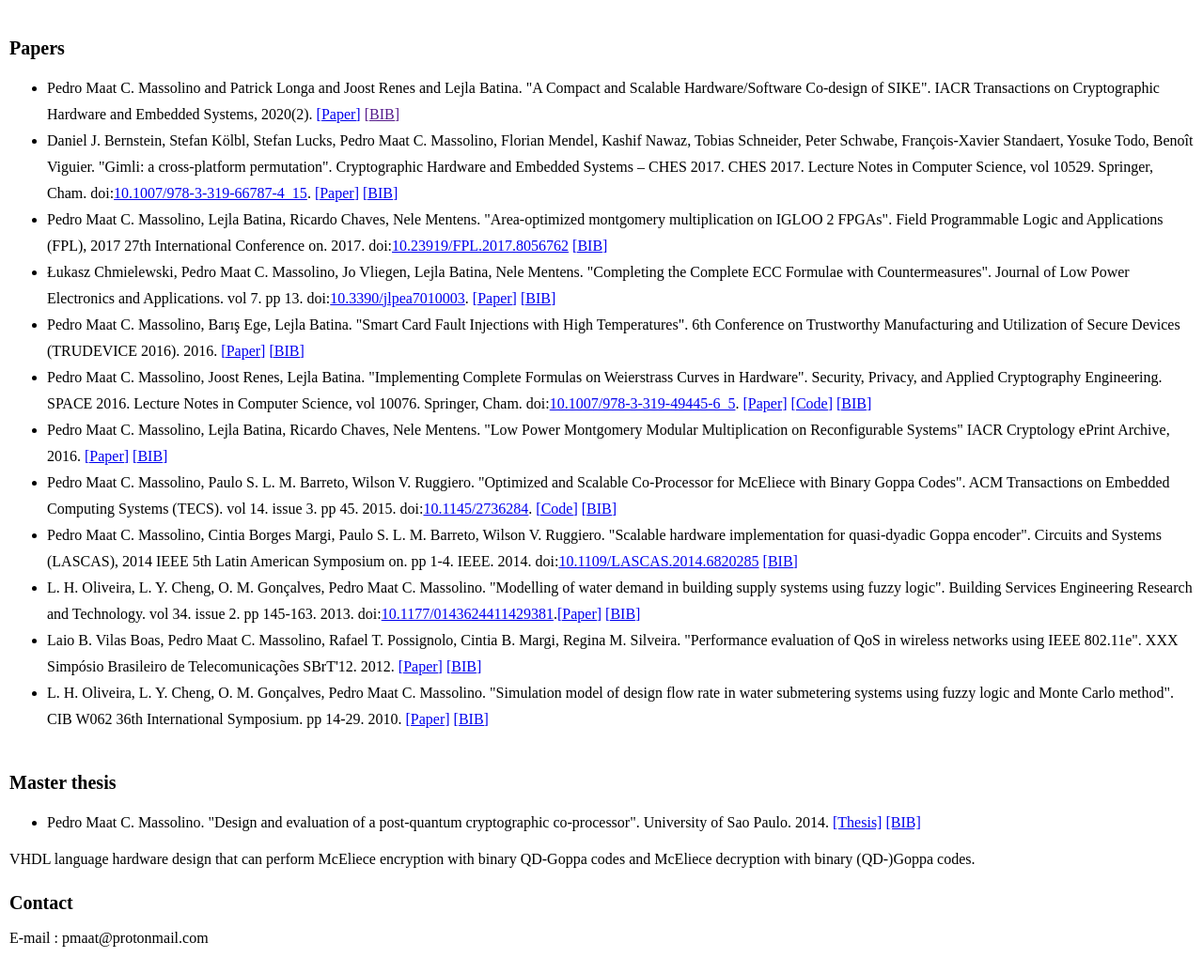
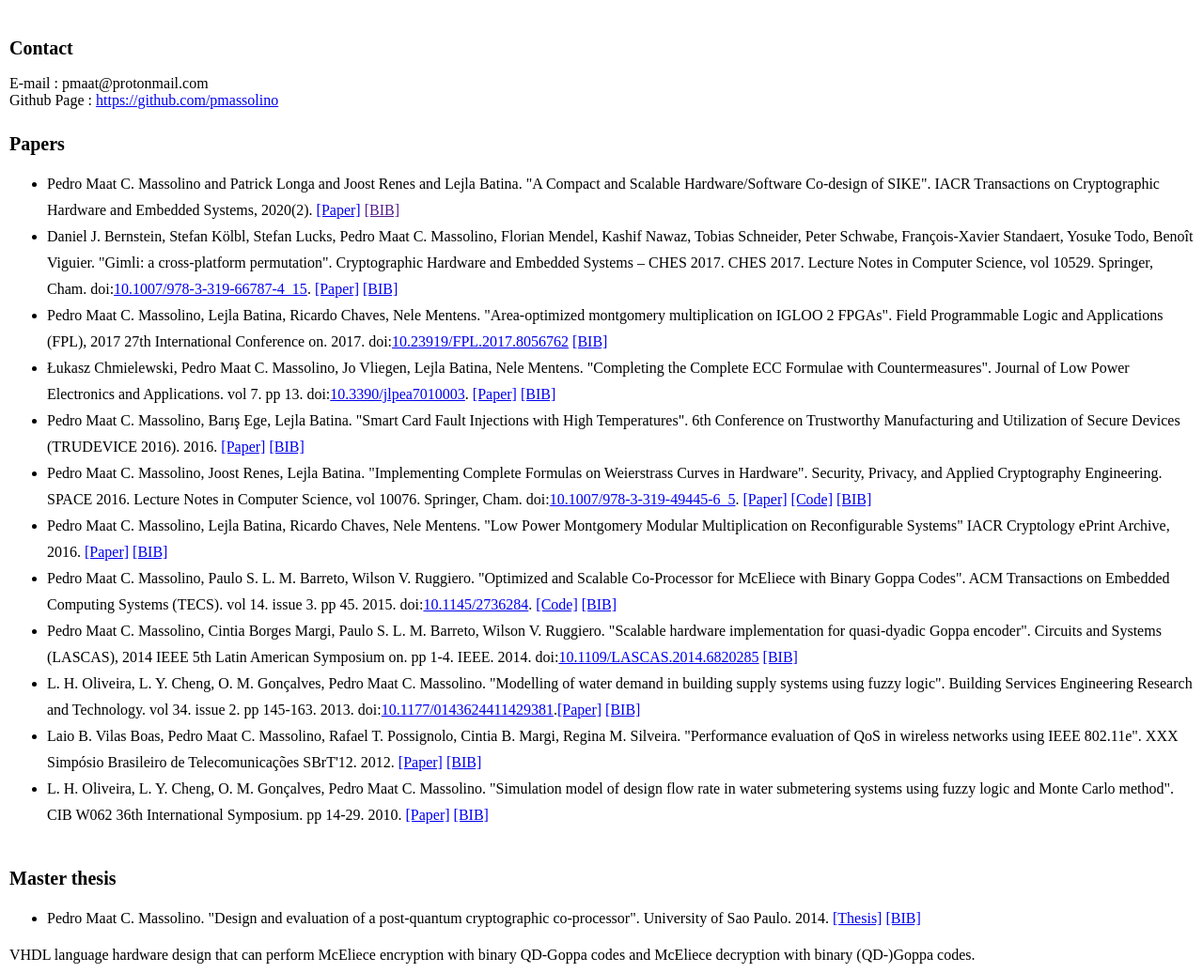
Before and after one commit to pmassolino/pmassolino.github.io, a plain HTML site: page index.html in a window 1280 px wide. Shown: the part 687-1723 px from the top of the page at 94% size. Drawn offline with Linux system fonts and the light colour scheme.

Commit message:
- Added github link

```diff
--- a/index.html
+++ b/index.html
@@ -25,10 +25,15 @@
 		</div>
 		<h3>Research topics</h3>
 		<ul>
-		<li>Hardware implementation of secret and public key cryptography.</li>
-		<li>Post-quantum cryptography</li>
-		<li>Lightweight symmetric key primitives</li>
+			<li>Hardware implementation of secret and public key cryptography.</li>
+			<li>Post-quantum cryptography</li>
+			<li>Lightweight symmetric key primitives</li>
 		</ul>
+		</section>
+		<section id="contact" class="page_sections">
+		<h2>Contact</h2>
+		E-mail : pmaat@protonmail.com<br>
+		Github Page : <a href=https://github.com/pmassolino>https://github.com/pmassolino</a><br>
 		</section>
 		<section id="papers" class="page_sections">
 		<h2>Papers</h2>
@@ -54,10 +59,6 @@
 		VHDL language hardware design that can perform McEliece encryption with binary QD-Goppa codes and McEliece decryption with binary (QD-)Goppa codes.
 		</section>
 		</section>
-		<section id="contact" class="page_sections">
-		<h2>Contact</h2>
-		E-mail : pmaat@protonmail.com
-		</section>
 	</main>
   </body>
 </html>
```
